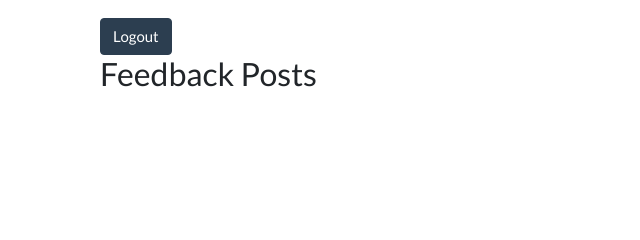
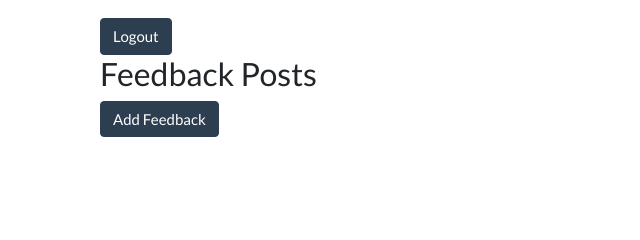
Before and after one commit to Gucci-Man/Flask-Feedback, a Flask app: template templates/secret.html in a window 1280 px wide. Shown: the part 136-376 px from the top of the page, without its empty margins (0-640 px from the left). Run offline with Flask 3, Linux system fonts and the light colour scheme; the template is opened without the code that fills it, so the values that code supplies are empty; some libraries are stand-ins or nearby versions.

Commit message:
Added feedback form

```diff
--- a/app.py
+++ b/app.py
@@ -71,7 +71,10 @@ def login():
 
     return render_template('login.html', form=form)
 
-
+# TODO - Show all feedback for that user
+# TODO - Display a link to form to edit the feedback
+# TODO - Have a button to delete the feedback
+# Only user can do these
 @app.route('/users/<username>')
 def secret(username):
     """Shows info about the user"""
@@ -80,13 +83,65 @@ def secret(username):
         flash("Please login first!", "danger")
         return redirect('/login')
     elif session['username'] != username:
-        flash("Wrong User!", "danger")
+        flash("Wrong User! Please login.", "danger")
         return redirect('/login')
     else:
         user = User.query.get_or_404(username)
         feedback = Feedback.query.filter_by(username=username)
         return render_template("secret.html", user=user, feedback=feedback)
 
+# TODO - checks if this works
+@app.route('/users/<username>/delete', methods=['POST'])
+def delete_user(username):
+    """Delete user and all their feedback"""
+
+    # Checks if user is login and is correct user
+    if "username" not in session:
+        flash("Please login first!", "danger")
+        return redirect('/login')
+    elif session['username'] != username:
+        flash("Wrong User!", "danger")
+        return redirect('/login')
+
+    # Delete any feedback the user may have first
+    feedback = Feedback.query.filter_by(username=username).all()
+
+    if len(feedback) != 0:
+        for feed in feedback:
+            Feedback.query.filter_by(id=feed.id).delete()
+            db.session.commit()
+
+    # Deleting the user and remove from session
+    User.query.filter_by(username=username).delete()
+    db.session.commit()
+    session.pop('username')
+
+    return redirect('/')
+
+
+@app.route('/users/<username>/feedback/add', methods=['GET', 'POST'])
+def add_feedback(username):
+    """Display a form to add feedback. Only user can see this."""
+
+    # Checks if user is login and is correct user
+    if "username" not in session:
+        flash("Please login first!", "danger")
+        return redirect('/login')
+    elif session['username'] != username:
+        flash("Wrong User!", "danger")
+        return redirect('/login')
+
+    form = FeedbackForm()
+    if form.validate_on_submit():
+        title = form.title.data
+        content = form.title.data
+        new_feed = Feedback(title=title, content=content, username=username)
+        db.session.add(new_feed)
+        db.session.commit()
+        flash('Feedback Created!', 'success')
+        return redirect(f'/users/{username}') # Redirect to user profile after adding feedback
+
+    return render_template('add_feedback.html', form=form, username=username)
 
 @app.route('/logout')
 def logout():
--- a/templates/register.html
+++ b/templates/register.html
@@ -20,5 +20,6 @@
         {% endfor %}
 
         <button class="btn btn-success" type="submit">Register</button>
+        <p class="lead">Already have an account?<a href='/login'>Login here</a></p>
     </form>
 {% endblock %}
--- a/templates/secret.html
+++ b/templates/secret.html
@@ -10,10 +10,15 @@
 </div>
 <div class="container">
     <h3>Feedback Posts</h3>
+    <a href="/users/{{user.username}}/feedback/add" class="btn btn-primary">Add Feedback</a>
     {% if feedback %}
         {% for feed in feedback %}
-            <p>Title:{{feed.title}}</p>
-            <p>Content: {{feed.content}}</p>
+            <div class="card my-4">
+                <div class="card-body">
+                    <p>Title:{{feed.title}}</p>
+                    <p>Content: {{feed.content}}</p>
+                </div>
+            </div>
         {% endfor %}
     {% endif %}
 </div>
```
Also changed, not shown: forms.py (+9 -5 lines), templates/add_feedback.html (added, +24 -0 lines).
